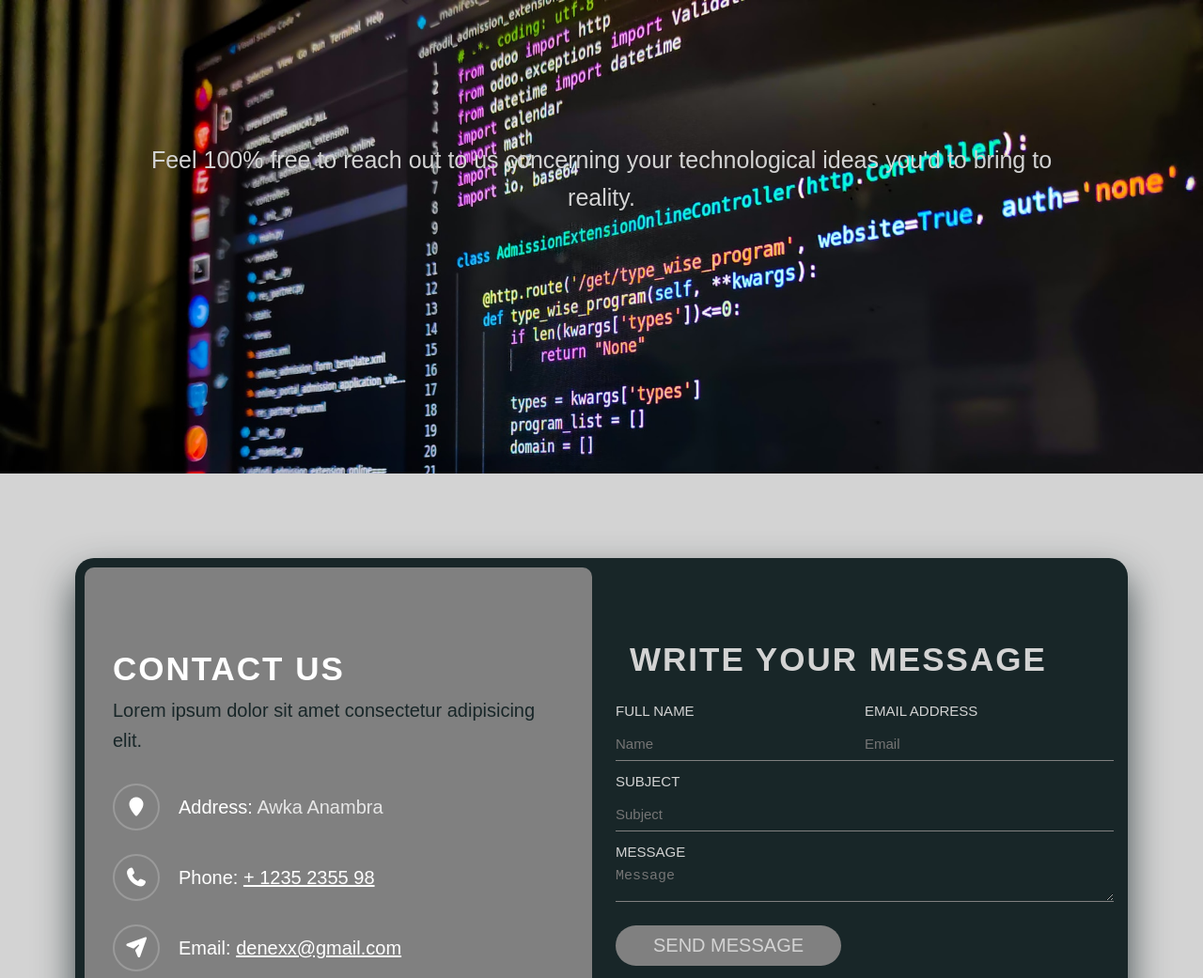
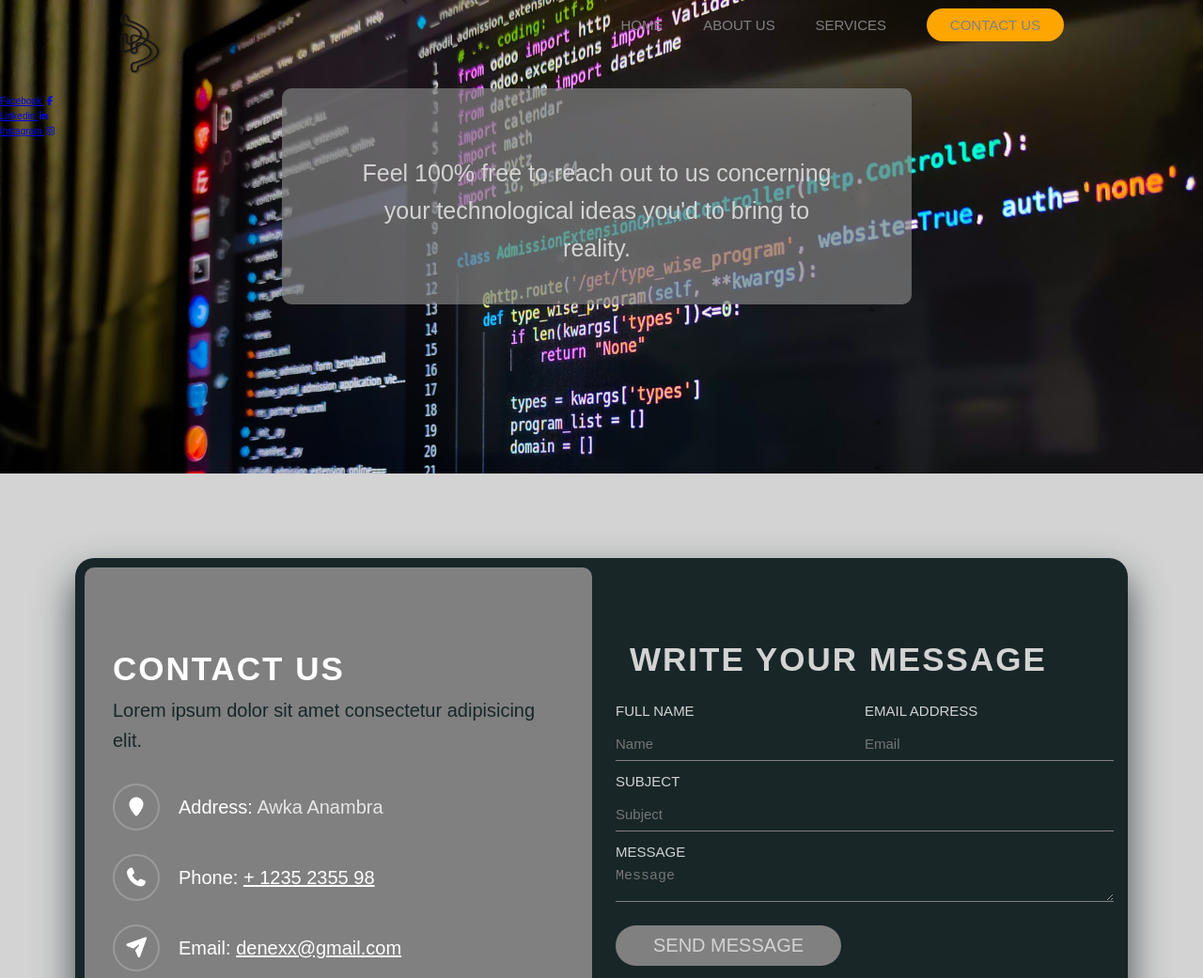
Before and after one commit to DanielDxSage/denexx-proj, a website: page contact.html in a window 1280 px wide. Shown: the top 1041 px of the page at 94% size. Drawn offline with Linux system fonts and the light colour scheme; a web font is replaced by a local one.

Commit message:
Contact Page Design

```diff
--- a/contact.html
+++ b/contact.html
@@ -12,9 +12,58 @@
   </head>
   <body>
     <header class="head">
-      <h2 class="head__text">
+      <div class="navigation">
+
+        <div class="navigation__logo-box">
+          <img src="img/denexxlogo.png" alt="Denexx" class="navigation__logo">
+        </div>
+
+        <input type="checkbox" class="navigation__checkbox" id="navi-toggle">
+
+        <label for="navi-toggle" class="navigation__button">
+          <span class="navigation__icon">&nbsp;</span>
+        </label>
+
+        <div class="navigation__background">&nbsp;</div>
+
+        <nav class="navigation__nav">
+          <ul class="navigation__list">
+            <li class="navigation__item">
+              <a href="index.html" class="navigation__link">
+                Home
+              </a>
+            </li>
+            <li class="navigation__item">
+              <a href="about.html" class="navigation__link">
+                About Us
+              </a>
+            </li>
+            <li class="navigation__item">
+              <a href="contact.html" class="navigation__link">
+                services
+              </a>
+            </li>
+            <li class="navigation__item">
+              <a href="contact.html" class="navigation__link navigation__link--last">
+                Contact Us
+              </a>
+            </li>
+          </ul>
+        </nav>
+      </div>
+
+      <div class="social">
+        <a href="facebook.com/denexx" class="social__a">Facebook <i class="fab fa-facebook-f i"></i></a>
+        <a href="#" class="social__a">Linkedin <i class="fab fa-linkedin-in i"></i></a>
+        <a href="https://www.instagram.com/denexxdigital/" class="social__a">Instagram <i class="fab fa-instagram i"></i></a>
+      </div>
+
+      <div class="head__bg">
+        <h2 class="head__text">
         Feel 100% free to reach out to us concerning your technological ideas you'd to bring to reality.
-      </h2>
+        </h2>
+      </div>
+
     </header>
 
     <section class="contactpg">
@@ -113,5 +162,17 @@
         </div>
       </div>
     </section>
+
+    <section class="footer">
+      <div class="footer__wrap">
+        <div class="footer__wrap--img">
+          <img src="img/denexxlogo.png" alt="denexx logo">
+        </div>
+
+        <p class="copyright">
+          &copy Created by Denexx - <span>DX</span>
+        </p>
+      </div>
+    </section>
   </body>
 </html>
--- a/sass/layouts/_header.scss
+++ b/sass/layouts/_header.scss
@@ -3,7 +3,7 @@
   grid-column: full-start / full-end;
   background-color: $color-main;
   // height: 97vh;
-  z-index: 1;
+  z-index: 99;
   overflow: hidden;
 
   .social {
--- a/sass/main.scss
+++ b/sass/main.scss
@@ -18,6 +18,7 @@
 @import "components/button";
 @import "components/popup";
 @import "components/bg-video";
+@import "components/social-icon";
 
 
 
--- a/sass/pages/_contact.scss
+++ b/sass/pages/_contact.scss
@@ -3,7 +3,6 @@
 //   font-weight: 300;
 //   line-height: 1.6;
 // }
-
 
 
 .head {
@@ -13,15 +12,33 @@
   background-size: cover;
   background-position: top;
 
+  &__bg {
+    background-color: rgba($color-sub, .7);
+    width: 67rem;
+    height: 23rem;
+    position: absolute;
+    top: 9.4rem;
+    border-radius: 1rem;
+    margin-left: 30rem;
+
+    @include respond(phone) {
+      width: 49rem;
+      height: 15rem;
+      position: absolute;
+      top: 8.4rem;
+      right: 5rem;
+    }
+  }
+
   &__text {
-    padding: 15rem;
+    padding: 7rem;
     text-align: center;
     color: $color-sub-1;
     font-size: 2.5rem;
     font-weight: 500;
 
     @include respond(phone) {
-      padding: 7rem;
+      padding: 4rem;
     }
   }
 }
@@ -213,3 +230,9 @@
   font-size: 2rem;
   font-weight: 400;
 }
+
+.footer__wrap {
+  margin: 0rem;
+  padding: 3rem;
+  margin-left: 7rem;
+}
```
Also changed, not shown: css/style.css.
